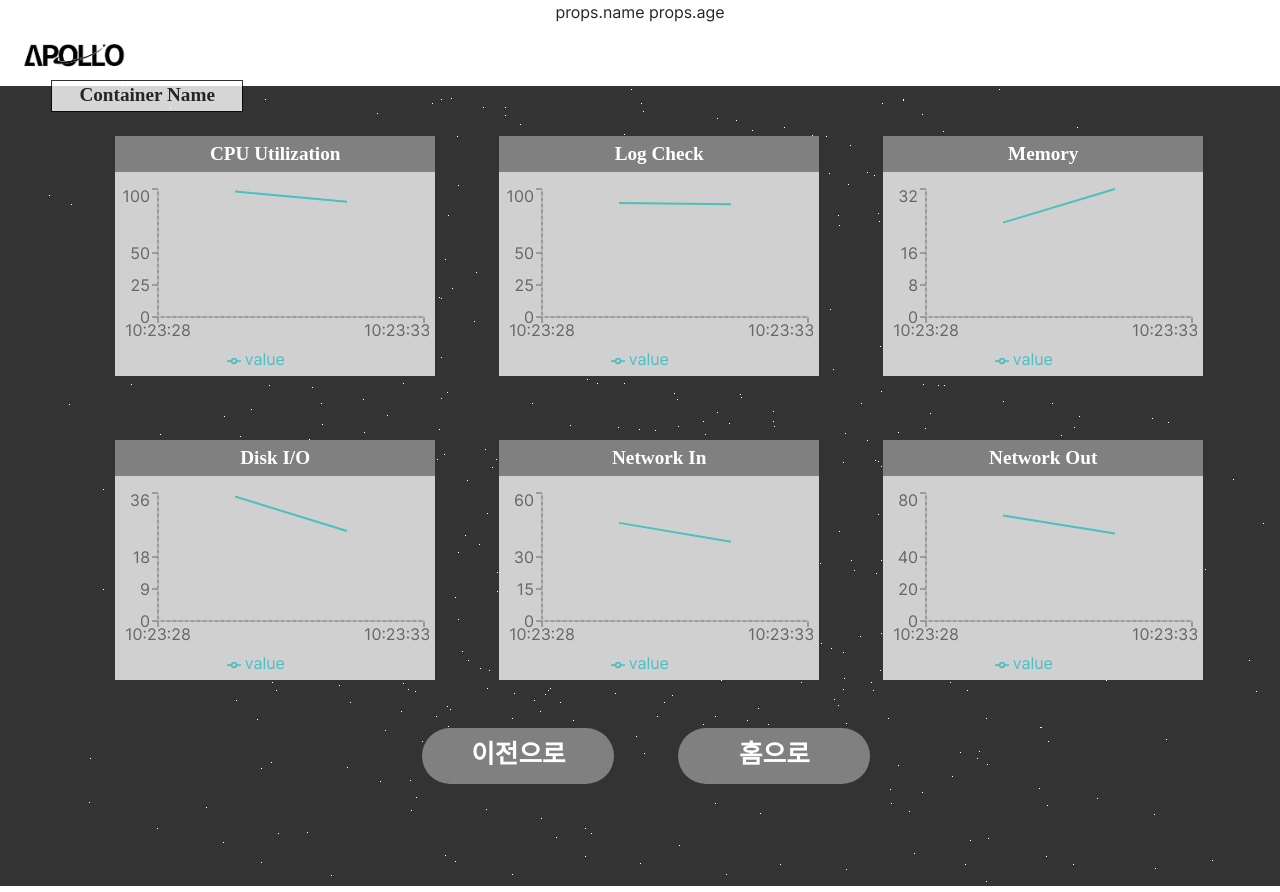
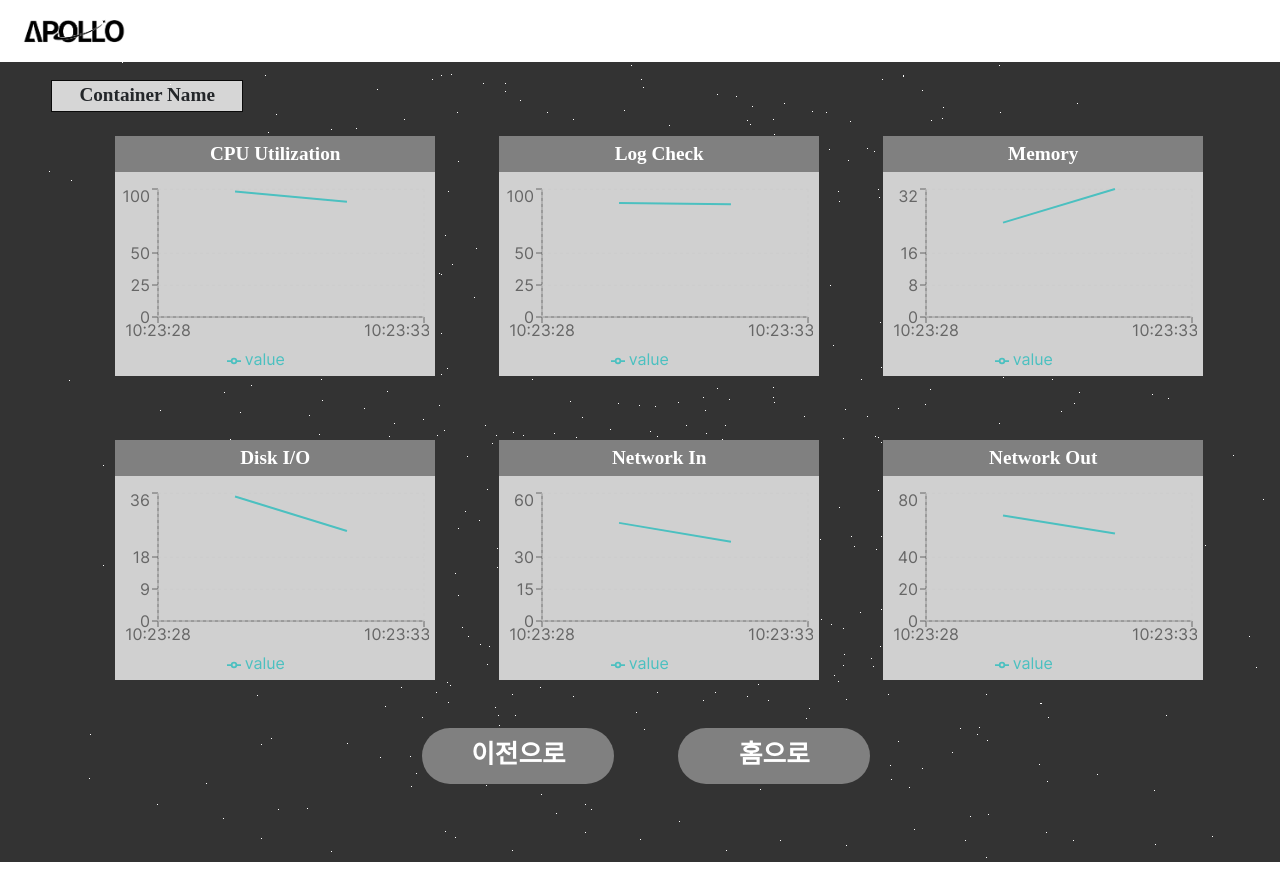
Before and after one commit to Hanium-Apollo/Apollo-Platform, a React (Create React App) app: page /monitor in a window 1280 px wide. After the commit the page ends 868 px from the top, so only its background shows below. Built offline with nearby package versions, Linux system fonts and the light colour scheme; a web font is replaced by a local one.

Commit message:
Remove: Dummy 파일 삭제

```diff
--- a/src/App.tsx
+++ b/src/App.tsx
@@ -9,15 +9,10 @@ import { BrowserRouter, Routes, Route } from "react-router-dom";
 import NightSky from "./pages/MainPage/NightSky";
 import Rendering from "./pages/RenderingPage/RenderingPage";
 
-function DIV(props: any) {
-  return <div>props.name props.age</div>;
-}
-
 function App() {
   return (
     <div className="App">
       <BrowserRouter>
-        <DIV name="hong" age="10" />
         <Nav />
         <Routes>
           <Route path="/" element={<Main />}></Route>
```
